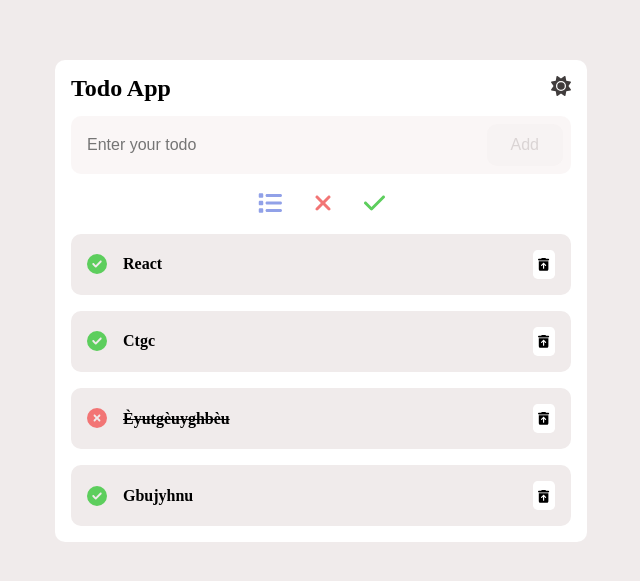
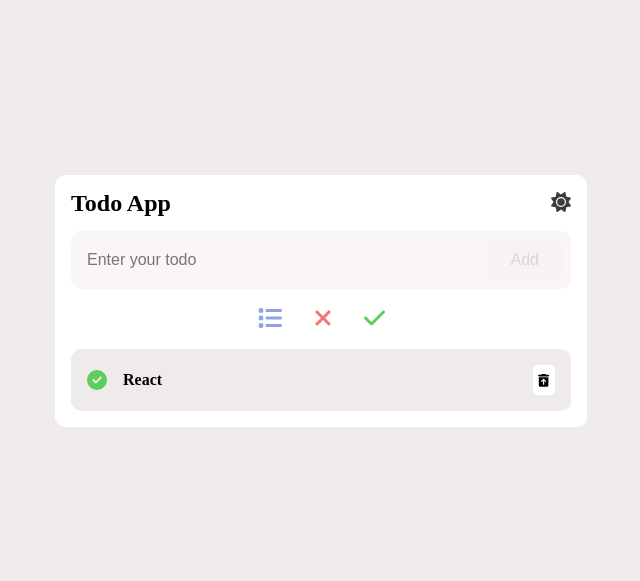
Before and after one commit to jeyofdev/todo-app-angular, an Angular app: page / in a window 1280 px wide. Shown: the part 115-696 px from the top of the page, without its empty margins (319-959 px from the left). Built offline with nearby package versions, Linux system fonts and the light colour scheme; data requests are answered from the project's data file.

Commit message:
style : fix box list todos

```diff
--- a/db.json
+++ b/db.json
@@ -4,21 +4,6 @@
 			"id": "1",
 			"name": "React",
 			"status": "complete"
-    },
-    {
-      "id": "2",
-      "name": "ctgc",
-      "status": "complete"
-    },
-    {
-      "id": "4",
-      "name": "èyutgèuyghbèu",
-      "status": "incomplete"
-    },
-    {
-      "id": "5",
-      "name": "gbujyhnu",
-      "status": "complete"
 		}
 	]
 }
--- a/src/app/app.module.ts
+++ b/src/app/app.module.ts
@@ -6,7 +6,7 @@ import { HttpClientModule } from '@angular/common/http';
 import { AppComponent } from './app.component';
 import { TypographyComponent } from './core/components/ui/typography/typography.component';
 import { DarkModeButtonComponent } from './core/components/ui/dark-mode-button/dark-mode-button.component';
-import { TodoFormComponent } from './core/components/ui/form/todo-form.component';
+import { TodoFormComponent } from './todo/todo-form/todo-form.component';
 import { FormsModule } from '@angular/forms';
 import { TodoComponent } from './todo/todo/todo.component';
 import { TodoListComponent } from './todo/todo-list/todo-list.component';
--- a/src/app/core/models/todo.model.ts
+++ b/src/app/core/models/todo.model.ts
@@ -1,10 +1,9 @@
+/* eslint-disable @typescript-eslint/lines-between-class-members */
 import { StatusEnum } from '../types/enums';
 
 export class TodoModel {
 	id!: string;
-
 	name!: string;
-
 	status!: StatusEnum;
 
 	constructor(id: string, name: string, status: StatusEnum) {
--- a/src/app/core/services/todo.service.ts
+++ b/src/app/core/services/todo.service.ts
@@ -1,5 +1,3 @@
-/* eslint-disable no-console */
-/* eslint-disable prettier/prettier */
 import { Observable, map, switchMap } from 'rxjs';
 import { Injectable } from '@angular/core';
 import { TodoModel } from '../models/todo.model';
--- a/src/app/todo/todo-list/todo-list.component.html
+++ b/src/app/todo/todo-list/todo-list.component.html
@@ -19,7 +19,8 @@
 	</button>
 </div>
 
-<div *ngFor="let todo of todosListFiltered$ | async" class="list">
+<div class="list" [ngClass]="{ dark: darkMode === 'dark' }">
+	<div *ngFor="let todo of todosListFiltered$ | async">
 		<todo
 			[todo]="todo"
 			[darkMode]="darkMode"
@@ -27,3 +28,4 @@
 			(delete)="onDelete($event)"
 		></todo>
 	</div>
+</div>
--- a/src/app/todo/todo-list/todo-list.component.scss
+++ b/src/app/todo/todo-list/todo-list.component.scss
@@ -3,6 +3,28 @@
 	flex-direction: column;
 	gap: 1rem;
 	margin-top: 1rem;
+	max-height: 18.75rem;
+	overflow-y: auto;
+	scrollbar-width: thin;
+	scrollbar-color: #565050 transparent;
+
+	&::-webkit-scrollbar {
+		width: 12px;
+	}
+
+	&::-webkit-scrollbar-track {
+		background: transparent;
+	}
+
+	&::-webkit-scrollbar-thumb {
+		background-color: #565050;
+		border-radius: 0.5rem;
+		border: 3px solid white;
+	}
+
+	&.dark::-webkit-scrollbar-thumb {
+		background-color: #f0ebeb;
+	}
 }
 
 .filter-icons {
--- a/src/app/todo/todo-list/todo-list.component.ts
+++ b/src/app/todo/todo-list/todo-list.component.ts
@@ -32,7 +32,6 @@ export class TodoListComponent implements OnInit {
 
 	onFilteredList(status: string | null): void {
 		if (status) {
-			// eslint-disable-next-line no-console
 			this.todosListFiltered$ = this.todosList$.pipe(
 				map(todos => todos.filter(t => t.status === status)),
 			);
```
Also changed, not shown: src/app/todo/todo-form/todo-form.component.html (renamed from src/app/core/components/ui/form/todo-form.component.html), src/app/todo/todo-form/todo-form.component.scss (renamed from src/app/core/components/ui/form/todo-form.component.scss), src/app/todo/todo-form/todo-form.component.ts (renamed from src/app/core/components/ui/form/todo-form.component.ts). Lines whose indentation alone changed are shown as unchanged.
